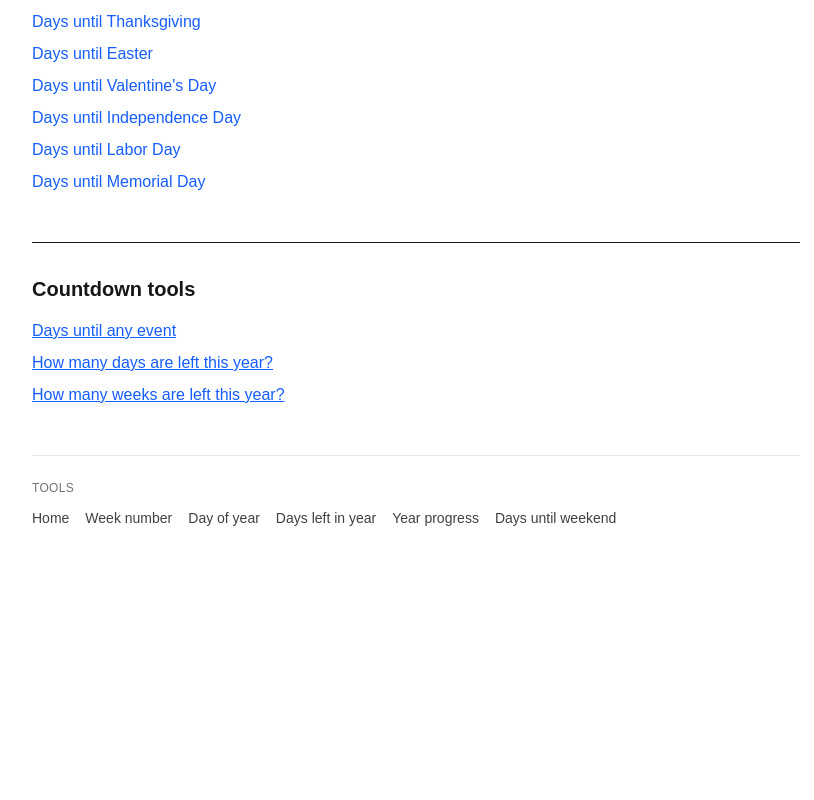
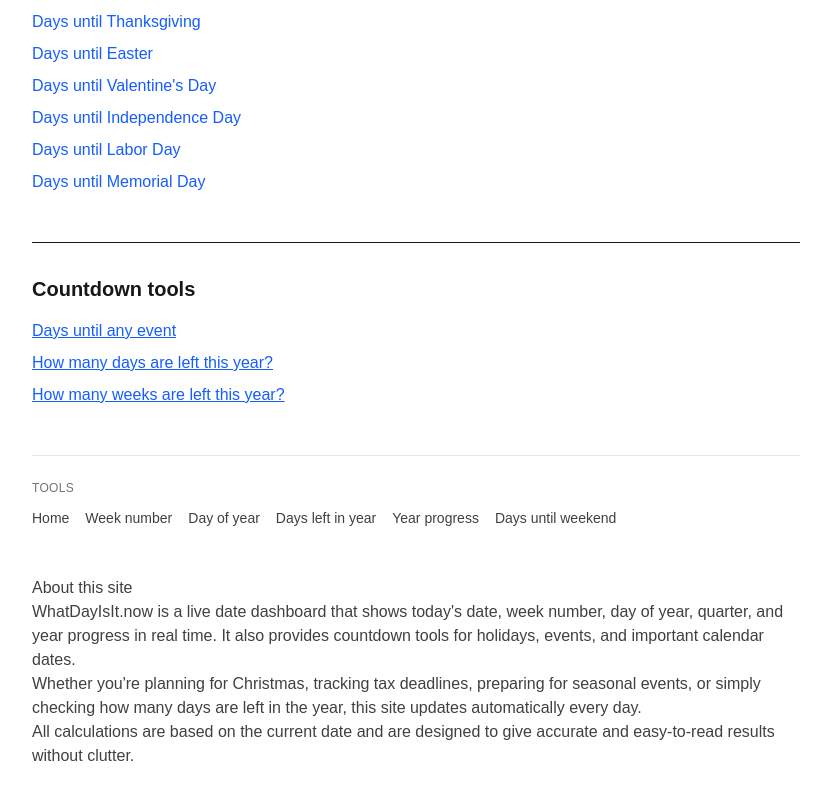
Before and after one commit to bosmeel/whatdayisit-now, a Next.js app: page / in a window 1280 px wide. Shown: the part 987-1787 px from the top of the page, without its empty margins (224-1038 px from the left). Before the commit the page ends 1563 px from the top, so only its background shows below. Built offline with nearby package versions, Linux system fonts and the light colour scheme.

Commit message:
Add homepage authority content block

```diff
--- a/app/page.tsx
+++ b/app/page.tsx
@@ -162,7 +162,27 @@ export default function Home() {
         <div className="mt-10">
           <ToolsNav />
         </div>
+<div className="mt-12 prose max-w-none text-neutral-700">
+  <h2>About this site</h2>
 
+  <p>
+    WhatDayIsIt.now is a live date dashboard that shows today's date,
+    week number, day of year, quarter, and year progress in real time.
+    It also provides countdown tools for holidays, events, and important
+    calendar dates.
+  </p>
+
+  <p>
+    Whether you're planning for Christmas, tracking tax deadlines,
+    preparing for seasonal events, or simply checking how many days are
+    left in the year, this site updates automatically every day.
+  </p>
+
+  <p>
+    All calculations are based on the current date and are designed to
+    give accurate and easy-to-read results without clutter.
+  </p>
+</div>
       </div>
     </main>
   );
```
